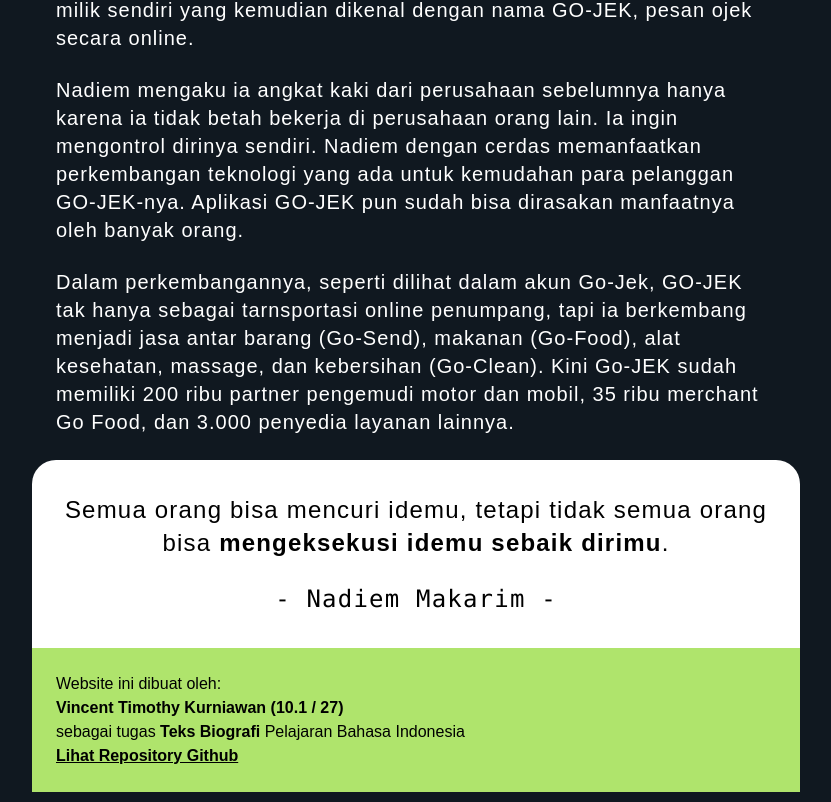
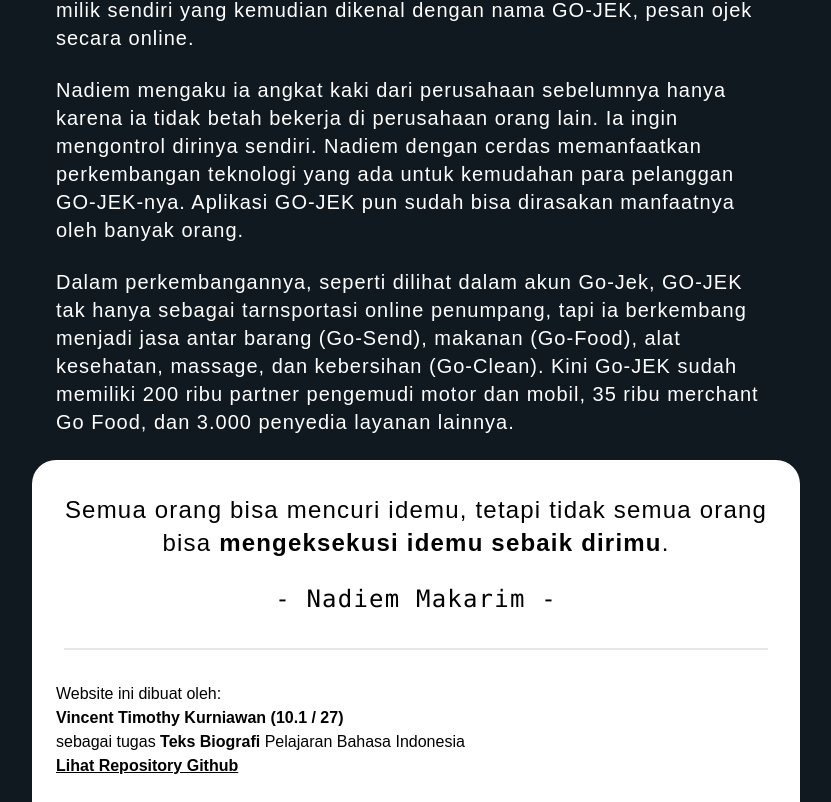
Before and after one commit to thiotimoo/nadiem-makarim-biography, a Next.js app: page /karya-nadiem in a window 1280 px wide. Shown: the part 934-1736 px from the top of the page, without its empty margins (224-1055 px from the left). Built offline with nearby package versions, Linux system fonts and the light colour scheme; a web font is replaced by a local one.

Commit message:
UI Polished

```diff
--- a/src/app/karya-nadiem/page.tsx
+++ b/src/app/karya-nadiem/page.tsx
@@ -87,7 +87,7 @@
                     3.000 penyedia layanan lainnya.
                 </p>
             </Section>
-            <Section className="max-w-screen-md p-8 relative flex-col bg-[#ffffff] text-black rounded-t-3xl">
+            <Section className="max-w-screen-md p-8 pb-0 relative flex-col bg-[#ffffff] text-black rounded-t-3xl">
                 <p className="text-center text-2xl tracking-wider leading-snug">
                     Semua orang bisa mencuri idemu, tetapi tidak semua orang
                     bisa <b>mengeksekusi idemu sebaik dirimu</b>.
@@ -96,6 +96,7 @@
                 <p className="text-center text-2xl tracking-wider leading-snug font-mono">
                     - Nadiem Makarim -
                 </p>
+                <hr className="h-[2px] my-2 bg-gray-200 border-0 "/>
             </Section>
         </main>
     );
--- a/src/components/Footer/index.tsx
+++ b/src/components/Footer/index.tsx
@@ -3,7 +3,7 @@
 
 const Footer = () => {
     return (
-        <footer className="max-w-screen-md m-auto bg-[#afe46c] p-6 text-black">
+        <footer className="max-w-screen-md m-auto bg-white p-6 text-black">
             <p>
                 Website ini dibuat oleh:
                 <br />
```
